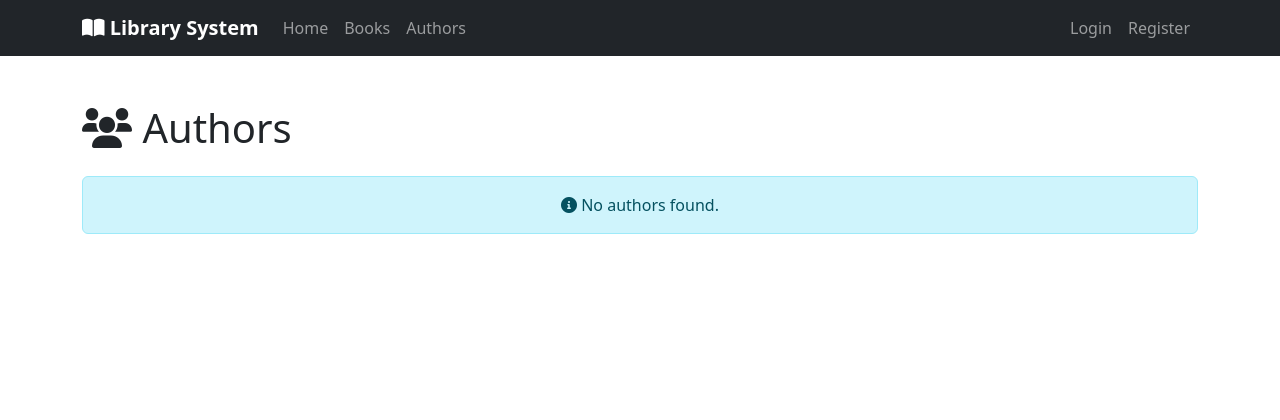
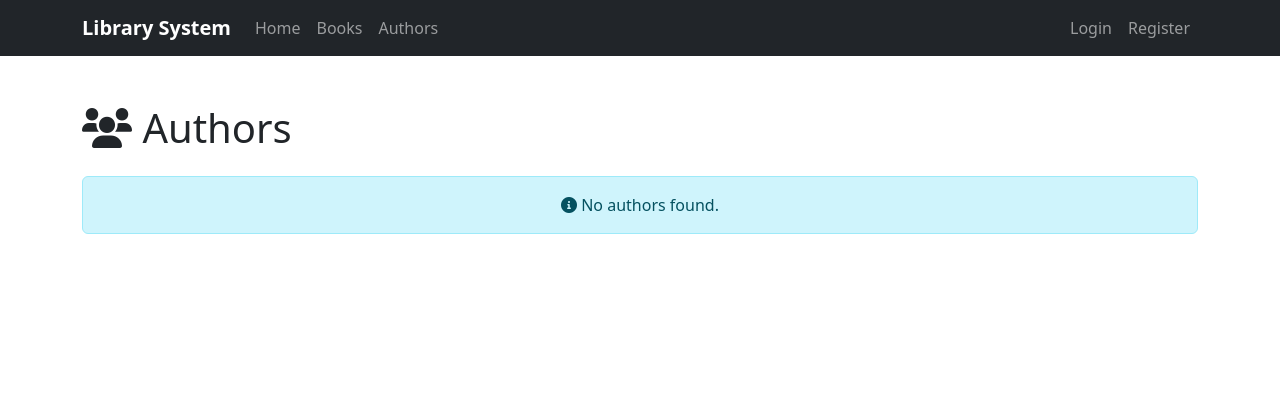
Before and after one commit to WIUT00015662/library-app, a Django app: page /authors/ in a window 1280 px wide. Shown: the top 420 px of the page. Run offline with Django 5.2, Linux system fonts and the light colour scheme; data that the repository does not hold is empty; parts of the project's set-up code (start-up, migrations or seed data) failed here and were passed over.

Commit message:
Fix: getting rid of stupid icon!

```diff
--- a/templates/base.html
+++ b/templates/base.html
@@ -43,7 +43,7 @@
     <nav class="navbar navbar-expand-lg navbar-dark bg-dark">
         <div class="container">
             <a class="navbar-brand" href="{% url 'home' %}">
-                <i class="fas fa-book-open"></i> Library System
+                 Library System
             </a>
             <button class="navbar-toggler" type="button" data-bs-toggle="collapse" data-bs-target="#navbarNav">
                 <span class="navbar-toggler-icon"></span>
```
